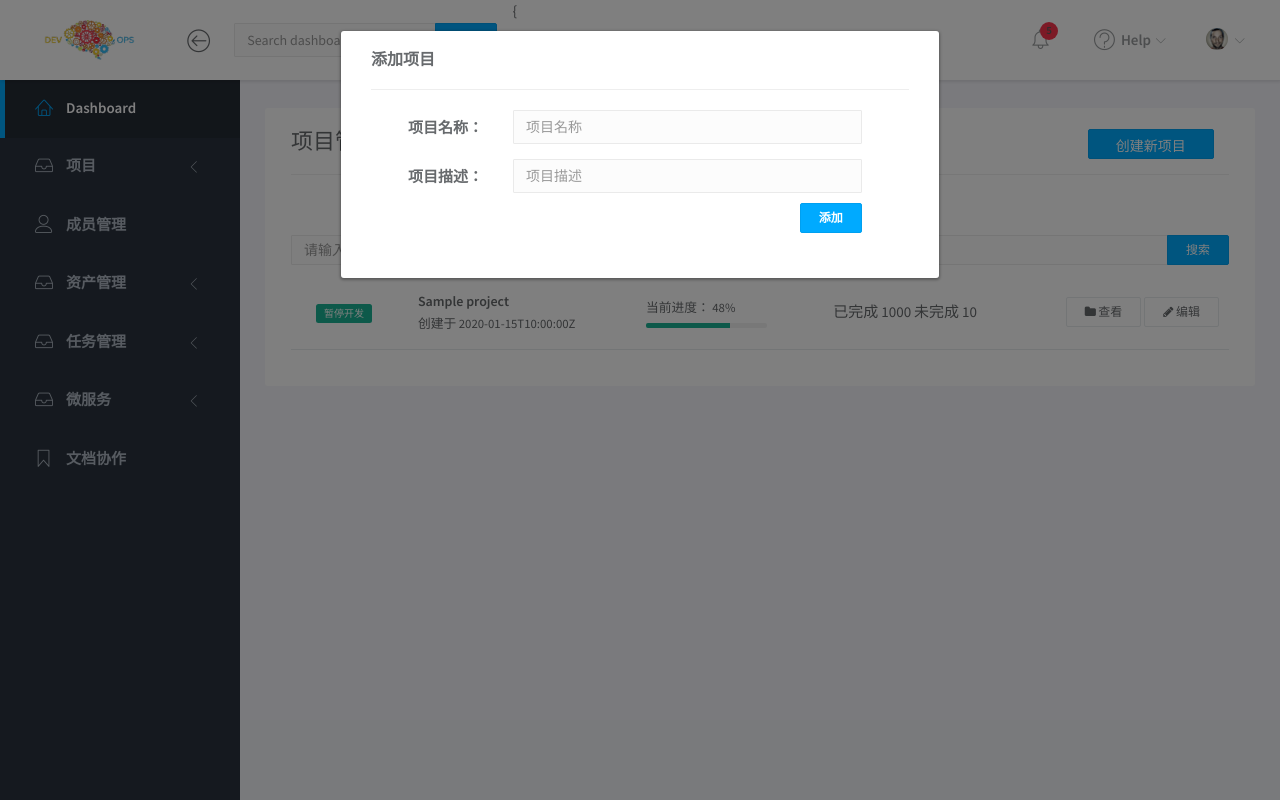
After one commit to bug-wheels/devops, a Django app: page /project/dashboard in a window 1280 px wide, after a click on "创建新项目". The commit adds this page. Run offline with Django 3.2, Linux system fonts and the light colour scheme; tables that the repository leaves empty hold one stand-in row (values such as "Sample post"); some libraries are stand-ins or nearby versions.

Commit message:
add dashboard

```diff
--- a/projects/urls.py
+++ b/projects/urls.py
@@ -4,6 +4,9 @@ from . import views
 
 urlpatterns = [
     path(r'', views.index, name="projects/index"),
+    path(r'dashboard', views.dashboard, name="projects/dashboard"),
+    path(r'analysis', views.analysis, name="projects/analysis"),
+
     path(r'list', views.project_list, name="projects/list"),
     path(r'task', views.project_task, name="projects/task"),
     path(r'detail', views.detail, name="projects/detail"),
--- a/projects/views.py
+++ b/projects/views.py
@@ -8,6 +8,14 @@ from projects.models import ProjectTags
 
 def index(request):
     return render(request, 'projects/index.html')
+
+
+def dashboard(request):
+    return render(request, 'projects/dashboard.html')
+
+
+def analysis(request):
+    return render(request, 'projects/analysis.html')
 
 
 def detail(request):
--- a/templates/base.html
+++ b/templates/base.html
@@ -104,7 +104,8 @@
 							</ul>
 						</li>
 					</ul>
-				</div>
+                </div>
+                {
 			</div>
 		</nav>
 		<!-- END NAVBAR -->
@@ -118,9 +119,9 @@
 							<a href="#projects" data-toggle="collapse" class="collapsed"><i class="lnr lnr-inbox"></i> <span>项目</span> <i class="icon-submenu lnr lnr-chevron-left"></i></a>
 							<div id="projects" class="collapse">
 								<ul class="nav">
-									<li><a href="page-profile.html" class="">工作台</a></li>
+                                    <li><a href="{% url 'projects/dashboard' %}" class="">工作台</a></li>
                                     <li><a href="{% url 'projects/index' %}" class="">项目</a></li>
-									<li><a href="page-lockscreen.html" class="">统计分析</a></li>
+                                    <li><a href="{% url 'projects/analysis' %}" class="">统计分析</a></li>
                                     <li><a href="{% url 'projects/tags' %}" class="">标签</a></li>
 								</ul>
 							</div>
--- /dev/null
+++ b/templates/projects/dashboard.html
@@ -0,0 +1,153 @@
+{% extends 'base.html' %}
+{% block body %}
+    <!-- MAIN CONTENT -->
+    <div class="main-content" id="devops_app">
+        <div class="container-fluid">
+            <div class="panel panel-headline">
+                <div class="panel-heading">
+                    <h3 class="panel-title" style="display: inline">项目管理</h3>
+                    <div class="col-md-2 pull-right">
+                        <a data-toggle="modal" style="background-color: #00aaff;border-color: #00a0f0;height: 30px;"
+                           class="btn btn-primary btn-block" href="#modal-form">创建新项目</a>
+                    </div>
+                    <hr>
+                </div>
+                <div class="panel-body">
+                    <div class="row m-b-sm m-t-sm">
+                        <div class="col-md-12">
+                            <div class="input-group">
+                                <input type="text" v-model="project_name" placeholder="请输入项目名称"
+                                       class="input-sm form-control"> <span
+                                    class="input-group-btn">
+                                                    <button type="button" @click="searchProjects()"
+                                                            class="btn btn-sm btn-primary"> 搜索</button> </span>
+                            </div>
+                        </div>
+                    </div>
+
+                    <div class="project-list">
+                        <table class="table table-hover">
+                            <tbody>
+                            <tr v-for="item in projects">
+                                <td class="project-status">
+                                    <span class="label label-primary" v-if="item.status == 0">进行中</span>
+                                    <span class="label label-primary" v-if="item.status == 1">暂停开发</span>
+                                    <span class="label label-primary" v-if="item.status == 2">开发完成</span>
+                                    <span class="label label-primary" v-if="item.status == 3">已废弃</span>
+                                </td>
+                                <td class="project-title">
+                                    <a href="{% url 'projects/task' %}">[[ item.name ]]</a>
+                                    <br/>
+                                    <small>创建于 [[ item.create_time]]</small>
+                                </td>
+                                <td class="project-completion">
+                                    <small>当前进度： 48%</small>
+                                    <div class="progress progress-mini">
+                                        <div style="width: 70%;" class="progress-bar"></div>
+                                    </div>
+                                </td>
+                                <td class="project-people">
+                                    已完成 1000 未完成 10
+                                </td>
+                                <td class="project-actions">
+                                    <a href="{% url 'projects/detail' %}" class="btn btn-white btn-sm"><i
+                                            class="fa fa-folder"></i> 查看 </a>
+                                    <a href="projects.html#" class="btn btn-white btn-sm"><i
+                                            class="fa fa-pencil"></i> 编辑 </a>
+                                </td>
+                            </tr>
+                            </tbody>
+                        </table>
+                    </div>
+                </div>
+            </div>
+        </div>
+        <div id="modal-form" class="modal fade" aria-hidden="true">
+            <div class="modal-dialog">
+                <div class="modal-content">
+                    <div class="modal-body">
+                        <div class="row">
+                            <div class="col-sm-12">
+                                <h3 class="m-t-none m-b">添加项目</h3>
+                                <hr>
+                                <div class="form-horizontal">
+                                    <div class="form-group">
+                                        <label class="col-sm-3 control-label">项目名称：</label>
+                                        <div class="col-sm-8">
+                                            <input v-model="project.name" placeholder="项目名称" class="form-control">
+                                        </div>
+                                    </div>
+                                    <div class="form-group">
+                                        <label class="col-sm-3 control-label">项目描述：</label>
+                                        <div class="col-sm-8">
+                                            <input v-model="project.remark" placeholder="项目描述" class="form-control">
+                                        </div>
+                                    </div>
+
+                                    <div class="form-group">
+                                        <div class="col-sm-8 col-sm-offset-3">
+                                            <button @click="addProject()"
+                                                    class="btn btn-sm btn-primary pull-right m-t-n-xs">
+                                                <strong>添加</strong>
+                                            </button>
+                                        </div>
+                                    </div>
+                                </div>
+                            </div>
+                        </div>
+                    </div>
+                </div>
+            </div>
+        </div>
+    </div>
+    <!-- END MAIN CONTENT -->
+{% endblock %}
+{% block script %}
+    <script>
+        let devops_app = new Vue({
+            delimiters: ['[[', ']]'],
+            el: '#devops_app',
+            data: {projects: [], project: {}, project_name: ''},
+            mounted: function () {
+                this.searchProjects();
+            },
+            methods: {
+                searchProjects() {
+                    _this = this;
+                    $.ajax({
+                        url: "{% url 'projects/list' %}",
+                        data: {
+                            "project_name": _this.project_name
+                        },
+                        success: function (data) {
+                            if (data.code === 200) {
+                                _this.projects = data.records;
+                            } else {
+                                alert("什么都没有");
+                            }
+                        }
+                    });
+                },
+                addProject() {
+                    $.ajax({
+                        url: "{% url "projects/add" %}",
+                        data: this.project,
+                        type: "post",
+                        success: function (data) {
+                            if (data.code === 200) {
+                                $("#modal-form").modal("hide");
+                                devops_app.searchProjects();
+                            } else {
+                                alert("添加失败");
+                            }
+                        }
+                    });
+                }
+            }
+        });
+        $('#modal-form').on('hidden.bs.modal', function () {
+            devops_app.project = {};
+        });
+    </script>
+
+{% endblock %}
```
Also changed, not shown: templates/projects/analysis.html (added, +153 -0 lines), 1 other file.
